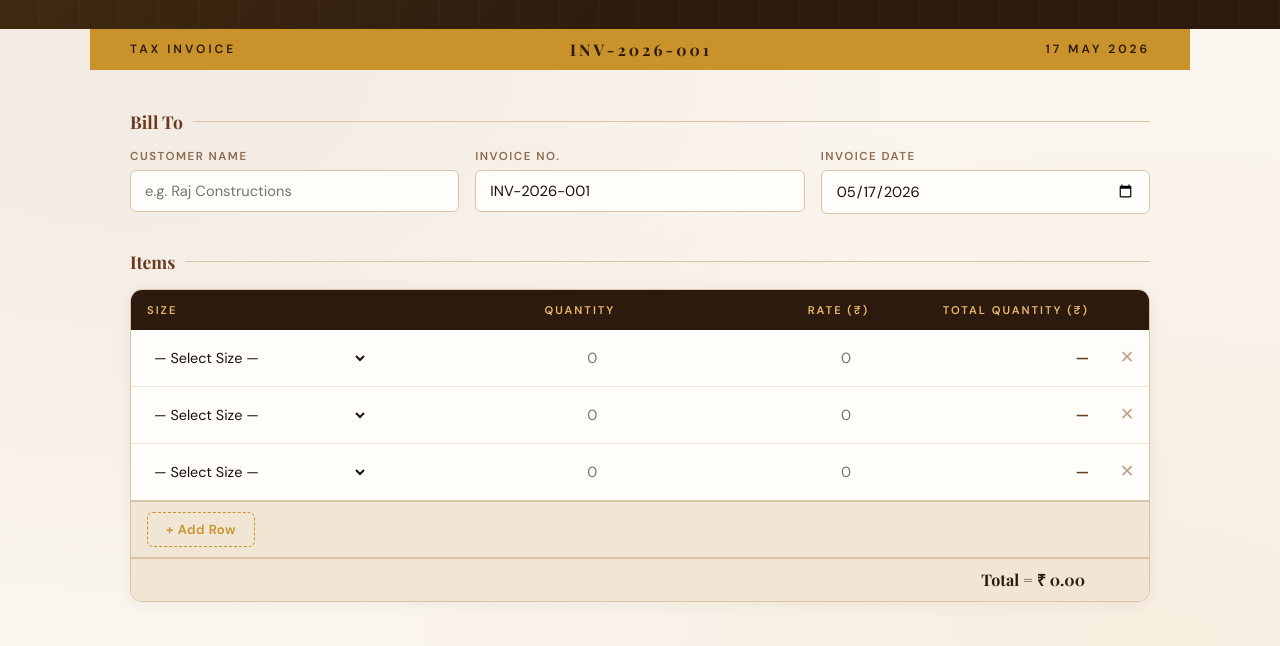
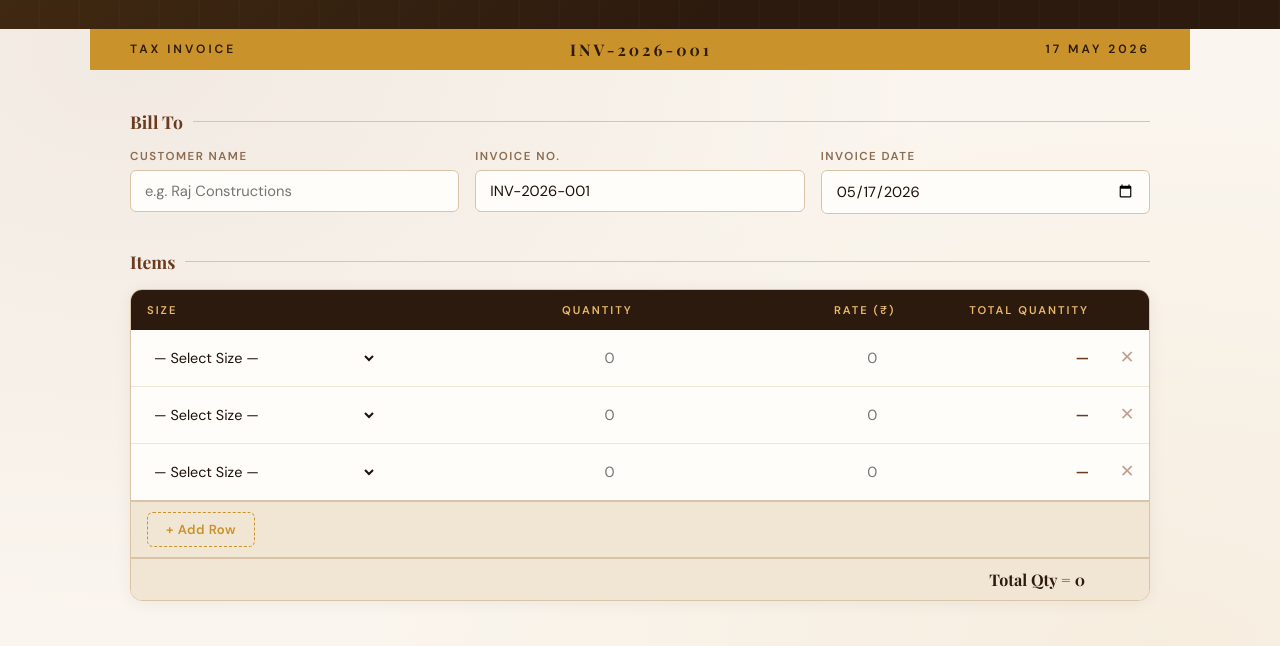
Before and after one commit to gloooomed/Invoice-Generator, a plain HTML site: page index.html in a window 1280 px wide. Shown: the part 151-797 px from the top of the page. Drawn offline with nearby package versions, Linux system fonts and the light colour scheme.

Commit message:
Refactor: separate HTML/CSS/JS files, simplify Bill To fields, update address to Darbhanga, add PDF download, fix Total Quantity logic, add README

```diff
--- a/index.html
+++ b/index.html
@@ -70,7 +70,7 @@
                         <th>Size</th>
                         <th class="num">Quantity</th>
                         <th class="num">Rate (₹)</th>
-                        <th class="num">Total Quantity (₹)</th>
+                        <th class="num">Total Quantity</th>
                         <th></th>
                     </tr>
                 </thead>
@@ -87,7 +87,7 @@
                         <td colspan="3" style="padding:10px 16px; background:var(--cream-deep);"></td>
                         <td
                             style="padding:10px 20px; background:var(--cream-deep); text-align:right; font-family:'Playfair Display',serif; font-size:1rem; font-weight:700; color:var(--wood-dark); border-top:2px solid var(--border);">
-                            Total = <span id="grand-total">₹ 0.00</span>
+                            Total Qty = <span id="grand-total">0</span>
                         </td>
                         <td style="background:var(--cream-deep);"></td>
                     </tr>
--- a/invoice.js
+++ b/invoice.js
@@ -17,7 +17,7 @@ function removeRow(/** @type {number} */ id) {
 }
 
 function getTotalQty(/** @type {typeof items[0]} */ item) {
-    return item.qty * item.rate;
+    return item.qty;
 }
 
 function render() {
@@ -65,7 +65,7 @@ function render() {
           oninput="updateField(${item.id},'rate',+this.value)"
           style="text-align:right;" />
       </td>
-      <td class="total-cell">${total > 0 ? formatINR(total) : '—'}</td>
+      <td class="total-cell">${total > 0 ? total.toLocaleString('en-IN') : '—'}</td>
       <td class="del-cell">
         <button class="del-btn" onclick="removeRow(${item.id})" title="Remove row">✕</button>
       </td>
@@ -102,7 +102,7 @@ function updateField(/** @type {number} */ id, /** @type {string} */ field, /**
     if (rows[idx]) {
         const cell = rows[idx].querySelector('.total-cell');
         const t = getTotalQty(item);
-        if (cell) cell.textContent = t > 0 ? formatINR(t) : '—';
+        if (cell) cell.textContent = t > 0 ? t.toLocaleString('en-IN') : '—';
     }
     updateTotal();
 }
@@ -110,7 +110,7 @@ function updateField(/** @type {number} */ id, /** @type {string} */ field, /**
 function updateTotal() {
     const grand = items.reduce((s, i) => s + getTotalQty(i), 0);
     const el = document.getElementById('grand-total');
-    if (el) el.textContent = formatINR(grand);
+    if (el) el.textContent = grand.toLocaleString('en-IN');
 }
 
 function updateInvoiceNumber(/** @type {string} */ val) {
```
